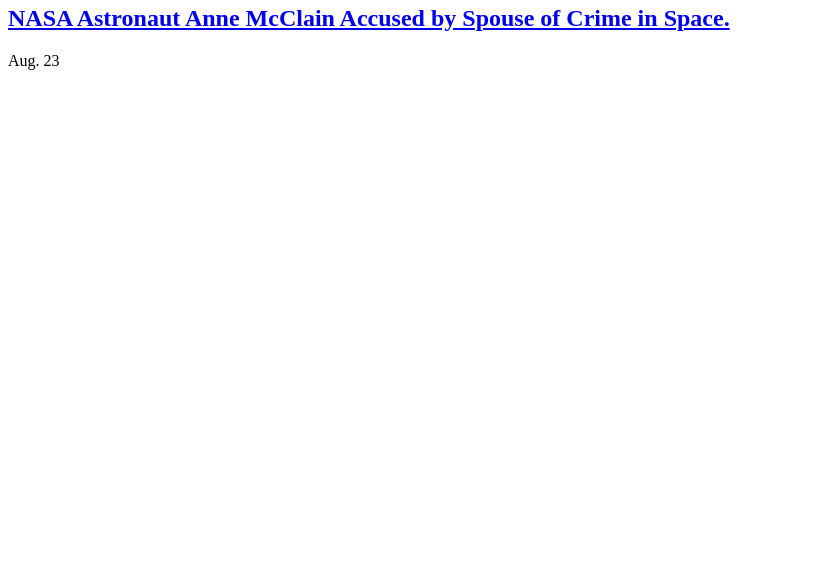
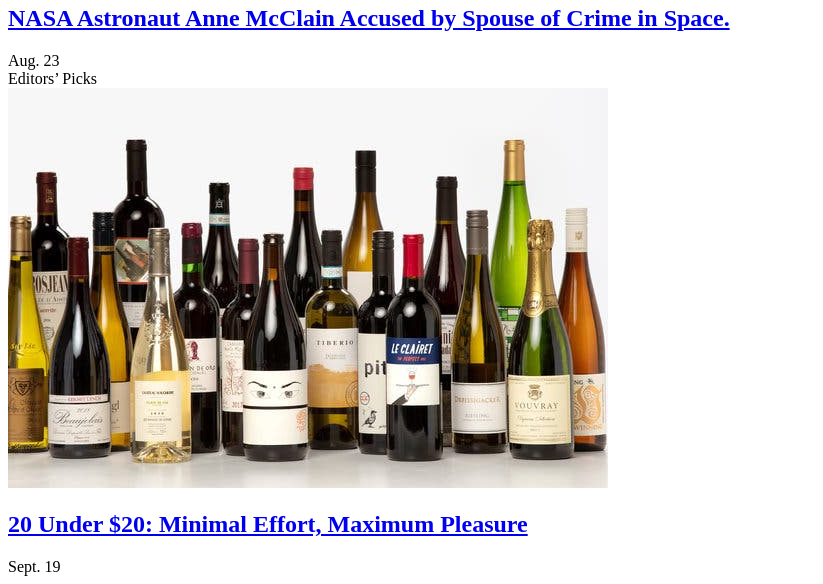
Before and after one commit to paulgureghian/The-New-York-Times, a plain HTML site: page index.html in a window 1280 px wide. Shown: the part 7361-7945 px from the top of the page, without its empty margins (0-823 px from the left). Before the commit the page ends 7439 px from the top, so only its background shows below. Drawn offline with Linux system fonts and the light colour scheme; files whose address does not match are found by name.

Commit message:
building footer

```diff
--- a/index.html
+++ b/index.html
@@ -282,8 +282,6 @@
           <span class="datepublished">Sept. 10</span>
         </div>
 
-      </div>
-
       <div class="fifth story">
         <a href=" https://www.nytimes.com/2019/08/29/us/politics/trump-space-command-force.html?action=click&module=MoreInSection&pgtype=Article&region=Footer&contentCollection=Space%20&%20Cosmos">
           <div class="storypic">
@@ -293,7 +291,6 @@
             <h2 class="reltitle">Trump Authorizes a Space Command. Next, He Wants a Space Force.</h2>
         </a>
         <span class="datepublished">Aug. 29</span>
-      </div>
       </div>
 
       <div class="sixth story">
@@ -307,14 +304,21 @@
         <span class="datepublished">Aug. 23</span>
       </div>
       </div>
-
-
-
-
-
-
-
-
+    </section>
+        <section class="editorspick">
+            <header> <span class="title editorspick">Editors’ Picks
+              </span></header>
+            <div class="stories">
+              <div class="first story">
+                <a href="https://www.nytimes.com/2019/09/19/dining/drinks/best-wines-under-20-dollars-fall.html?fallback=0&recId=1RIrFLvPu2S5opOFLKEwRq0SS5P&locked=0&geoContinent=NA&geoRegion=NLE&recAlloc=story-desks&geoCountry=MX&blockId=home-featured&imp_id=434396307&action=click&module=editorsPicks&pgtype=Article&region=Footer">
+                  <div class="storypic">
+                    <img alt="image1" src="images/editor1.jpg">
+                  </div>
+                  <div class="storycaption">
+                    <h2 class="reltitle">20 Under $20: Minimal Effort, Maximum Pleasure</h2>
+                </a>
+                <span class="datepublished">Sept. 19</span>
+              </div>
     </section>
 
   </main>
```
